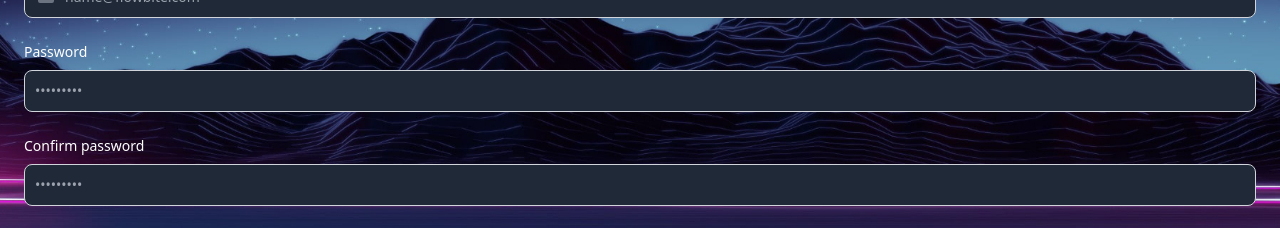
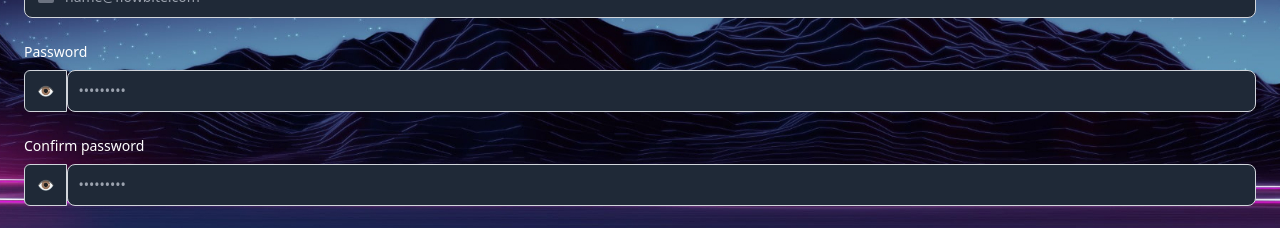
Before and after one commit to HugoBzn/webtest, a Nuxt app: page /post in a window 1280 px wide. Shown: the part 350-578 px from the top of the page. Built offline with nearby package versions, Linux system fonts and the light colour scheme.

Commit message:
Methods show and hide password

```diff
--- a/components/Post.vue
+++ b/components/Post.vue
@@ -72,7 +72,23 @@
       </div>
       <div class="mb-6">
         <label for="password" class="block mb-2 text-sm font-medium text-white">Password</label>
+        <div class="flex">
+          <span
+            class="inline-flex items-center px-3 text-sm text-white bg-gray-800 rounded-l-md border border-gray-300"
+            @click="togglePassword"
+            >{{ showPassword ? '🛑' : '👁️' }}
+          </span>
           <input
+            v-if="showPassword"
+            type="text"
+            id="password"
+            class="bg-gray-800 border border-gray-300 text-white text-sm rounded-lg focus:ring-blue-500 focus:border-blue-500 block w-full p-2.5"
+            placeholder="•••••••••"
+            required=""
+            v-model="password"
+          />
+          <input
+            v-else
             type="password"
             id="password"
             class="bg-gray-800 border border-gray-300 text-white text-sm rounded-lg focus:ring-blue-500 focus:border-blue-500 block w-full p-2.5"
@@ -81,9 +97,26 @@
             v-model="password"
           />
         </div>
+      </div>
       <div class="mb-6">
         <label for="confirm_password" class="block mb-2 text-sm font-medium text-white">Confirm password</label>
+        <div class="flex">
+          <span
+            class="inline-flex items-center px-3 text-sm text-white bg-gray-800 rounded-l-md border border-gray-300"
+            @click="toggleConfirmPassword"
+            >{{ showConfirmPassword ? '🛑' : '👁️' }}
+          </span>
           <input
+            v-if="showConfirmPassword"
+            type="text"
+            id="confirm_password"
+            class="bg-gray-800 border border-gray-300 text-white text-sm rounded-lg focus:ring-blue-500 focus:border-blue-500 block w-full p-2.5"
+            placeholder="•••••••••"
+            required=""
+            v-model="confirmPassword"
+          />
+          <input
+            v-else
             type="password"
             id="confirm_password"
             class="bg-gray-800 border border-gray-300 text-white text-sm rounded-lg focus:ring-blue-500 focus:border-blue-500 block w-full p-2.5"
@@ -91,6 +124,7 @@
             required=""
             v-model="confirmPassword"
           />
+        </div>
       </div>
       <button
         type="submit"
@@ -113,6 +147,9 @@ const phoneNumber = ref('');
 const email = ref('');
 const password = ref('');
 const confirmPassword = ref('');
+
+const showPassword = ref(false);
+const showConfirmPassword = ref(false);
 
 // Method POST
 const postData = () => {
@@ -145,4 +182,12 @@ const clearForm = () => {
   password.value = '';
   confirmPassword.value = '';
 };
+
+// Methods show and hide password
+const togglePassword = () => {
+  showPassword.value = !showPassword.value;
+};
+const toggleConfirmPassword = () => {
+  showConfirmPassword.value = !showConfirmPassword.value;
+};
 </script>
```
Lines whose indentation alone changed are shown as unchanged.
